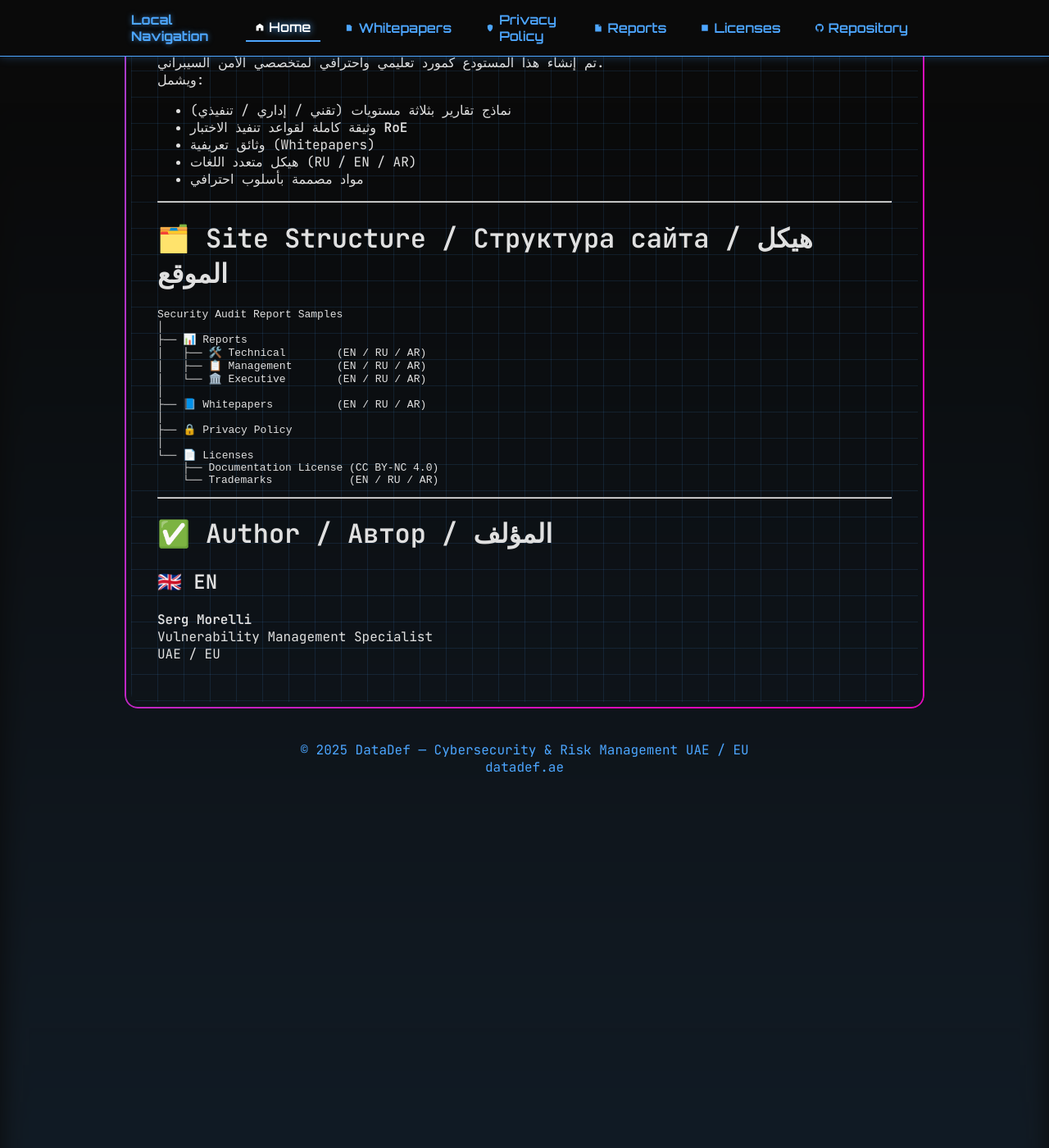
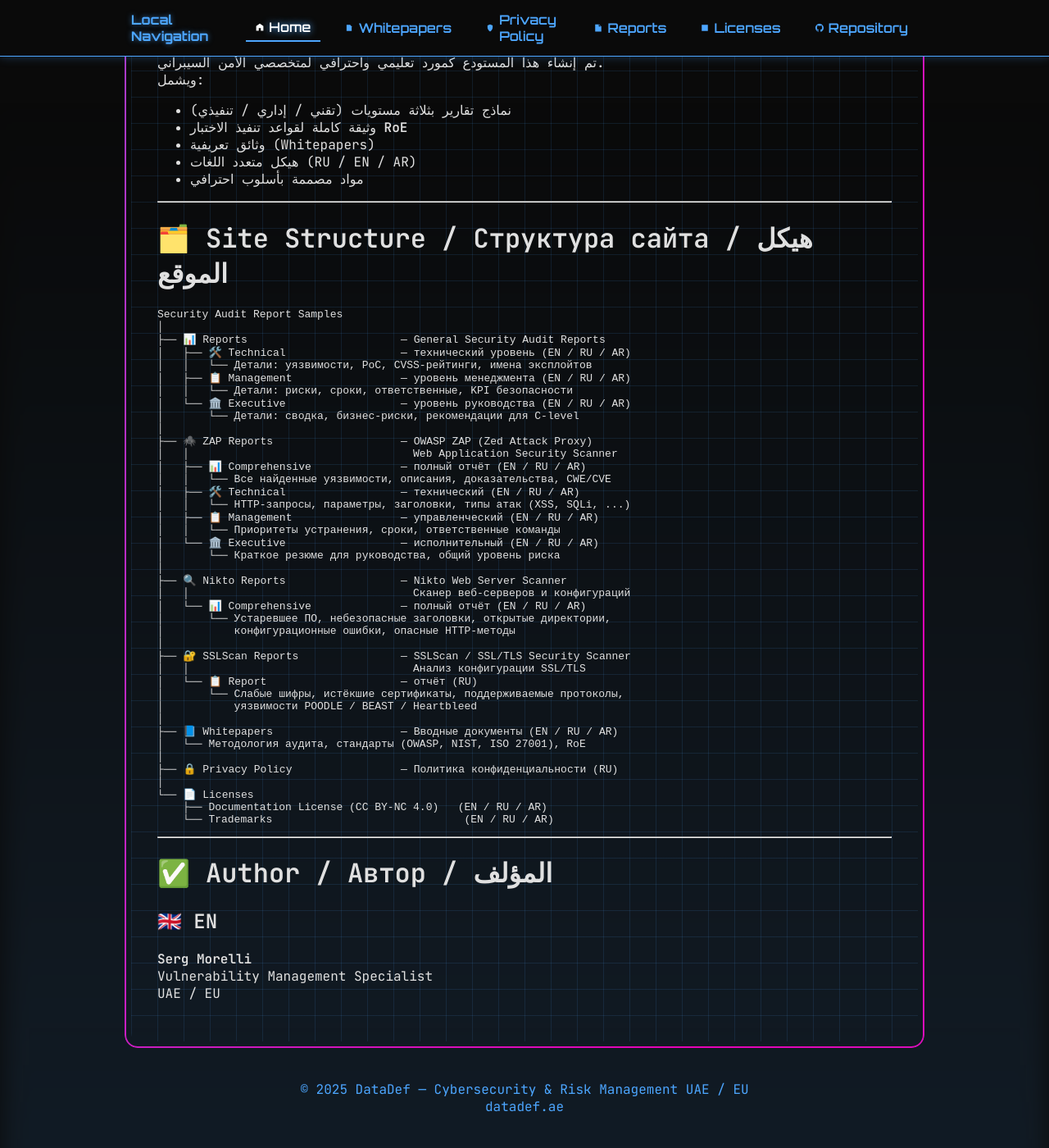
Before and after one commit to SergMorelli/SergMorelli-security-audit-report-samples, a Jekyll site: the page built from index.md, in a window 1280 px wide and 1400 px high, scrolled down 1547 px. Shown: the whole window at 82% size. Built offline with Jekyll 4.4.1, drawn with Linux system fonts in a browser that asks for light colours; our own code applies the rules of GitHub Pages for plain Markdown files; before the commit the page ends 2533 px from its top, so only the background shows below that.

Commit message:
доработали структуру

````diff
--- a/index.md
+++ b/index.md
@@ -76,18 +76,45 @@ It includes:
 ```
 Security Audit Report Samples
 │
-├── 📊 Reports
-│   ├── 🛠️ Technical        (EN / RU / AR)
-│   ├── 📋 Management       (EN / RU / AR)
-│   └── 🏛️ Executive        (EN / RU / AR)
+├── 📊 Reports                        — General Security Audit Reports
+│   ├── 🛠️ Technical                  — технический уровень (EN / RU / AR)
+│   │   └── Детали: уязвимости, PoC, CVSS-рейтинги, имена эксплойтов
+│   ├── 📋 Management                 — уровень менеджмента (EN / RU / AR)
+│   │   └── Детали: риски, сроки, ответственные, KPI безопасности
+│   └── 🏛️ Executive                  — уровень руководства (EN / RU / AR)
+│       └── Детали: сводка, бизнес-риски, рекомендации для C-level
 │
-├── 📘 Whitepapers          (EN / RU / AR)
+├── 🕷️ ZAP Reports                    — OWASP ZAP (Zed Attack Proxy)
+│   │                                   Web Application Security Scanner
+│   ├── 📊 Comprehensive              — полный отчёт (EN / RU / AR)
+│   │   └── Все найденные уязвимости, описания, доказательства, CWE/CVE
+│   ├── 🛠️ Technical                  — технический (EN / RU / AR)
+│   │   └── HTTP-запросы, параметры, заголовки, типы атак (XSS, SQLi, ...)
+│   ├── 📋 Management                 — управленческий (EN / RU / AR)
+│   │   └── Приоритеты устранения, сроки, ответственные команды
+│   └── 🏛️ Executive                  — исполнительный (EN / RU / AR)
+│       └── Краткое резюме для руководства, общий уровень риска
 │
-├── 🔒 Privacy Policy
+├── 🔍 Nikto Reports                  — Nikto Web Server Scanner
+│   │                                   Сканер веб-серверов и конфигураций
+│   └── 📊 Comprehensive              — полный отчёт (EN / RU / AR)
+│       └── Устаревшее ПО, небезопасные заголовки, открытые директории,
+│           конфигурационные ошибки, опасные HTTP-методы
+│
+├── 🔐 SSLScan Reports                — SSLScan / SSL/TLS Security Scanner
+│   │                                   Анализ конфигурации SSL/TLS
+│   └── 📋 Report                     — отчёт (RU)
+│       └── Слабые шифры, истёкшие сертификаты, поддерживаемые протоколы,
+│           уязвимости POODLE / BEAST / Heartbleed
+│
+├── 📘 Whitepapers                    — Вводные документы (EN / RU / AR)
+│   └── Методология аудита, стандарты (OWASP, NIST, ISO 27001), RoE
+│
+├── 🔒 Privacy Policy                 — Политика конфиденциальности (RU)
 │
 └── 📄 Licenses
-    ├── Documentation License (CC BY-NC 4.0)
-    └── Trademarks            (EN / RU / AR)
+    ├── Documentation License (CC BY-NC 4.0)   (EN / RU / AR)
+    └── Trademarks                              (EN / RU / AR)
 ```
 
 ---
````
